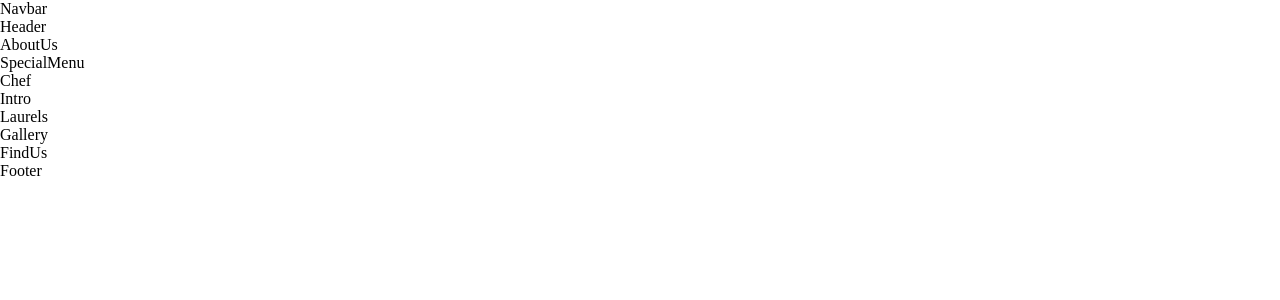
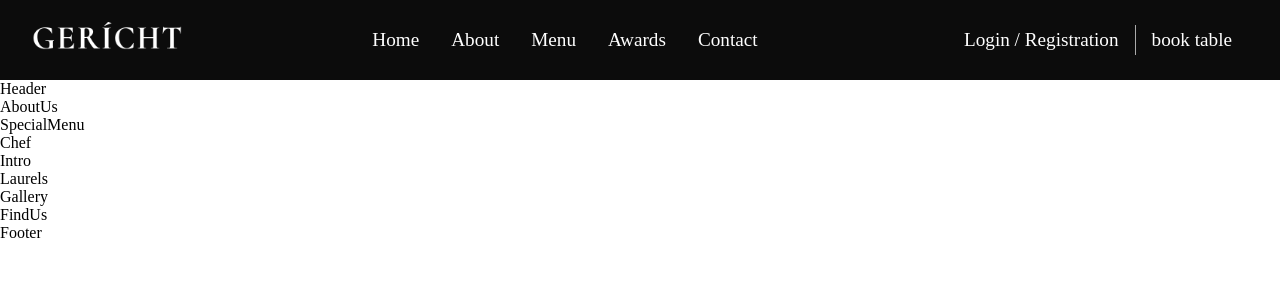
Before and after one commit to AhmedQasem4/gericht-resturant, a React (Vite) app: page / in a window 1280 px wide. Shown: the top 300 px of the page. Built offline with nearby package versions, Linux system fonts and the light colour scheme; a web font is replaced by a local one.

Commit message:
build navbar until mobile version.

```diff
--- a/package.json
+++ b/package.json
@@ -10,7 +10,8 @@
   },
   "dependencies": {
     "react": "^18.2.0",
-    "react-dom": "^18.2.0"
+    "react-dom": "^18.2.0",
+    "react-icons": "^4.8.0"
   },
   "devDependencies": {
     "@types/react": "^18.0.27",
--- a/src/components/Navbar/Navbar.css
+++ b/src/components/Navbar/Navbar.css
@@ -0,0 +1,48 @@
+.app__navbar{
+    display: flex;
+    justify-content: space-between;
+    align-items: center;
+    background-color: var(--color-black);
+    color: #fff;
+    padding: 1rem 2rem;
+    font-family: var(--font-base);
+    font-size: 1.2rem;
+}
+.app__navbar-logo img{
+    width: 150px;
+}
+.app__navbar-links ul {
+    display: flex;
+    flex: 1;
+    justify-content: center;
+    align-items: center;
+    list-style: none;
+}
+
+.app__navbar-links li{
+    margin: 0 1rem;
+    cursor: pointer;
+}
+
+.app__navbar-links li:hover{
+    color: var(--color-grey);
+}
+
+.app__navbar-login{
+    display: flex;
+    justify-content: flex-end;
+    align-items: center;
+}
+
+.app__navbar-login a{
+    margin: 0 1rem;
+    transition: 0.5s ease;
+}
+.app__navbar-login a:hover{
+    border-bottom: 2px solid gold;
+}
+.app__navbar-login div {
+    width: 1px;
+    height: 30px;
+    background-color: var(--color-grey);
+}
--- a/src/components/Navbar/Navbar.jsx
+++ b/src/components/Navbar/Navbar.jsx
@@ -1,11 +1,27 @@
 import React from 'react';
-
 import './Navbar.css';
+import images from '../../constants/images';
 
 const Navbar = () => (
-  <div>
-    Navbar
-  </div>
+  <nav className="app__navbar">
+    <div className="app__navbar-logo">
+      <img src={images.gericht} alt="resturant logo" />
+    </div>
+    <div className="app__navbar-links">
+      <ul>
+        <li><a href="#home">Home</a></li>
+        <li><a href="#">About</a></li>
+        <li><a href="#">Menu</a></li>
+        <li><a href="#">Awards</a></li>
+        <li><a href="#">Contact</a></li>
+      </ul>
+    </div>
+    <div className="app__navbar-login">
+      <a href="">Login / Registration</a>
+      <div/>
+      <a href="#">book table</a>
+    </div>
+  </nav>
 );
 
 export default Navbar;
```
Also changed, not shown: 1 other file (tests, documents, lock files or other folders).
